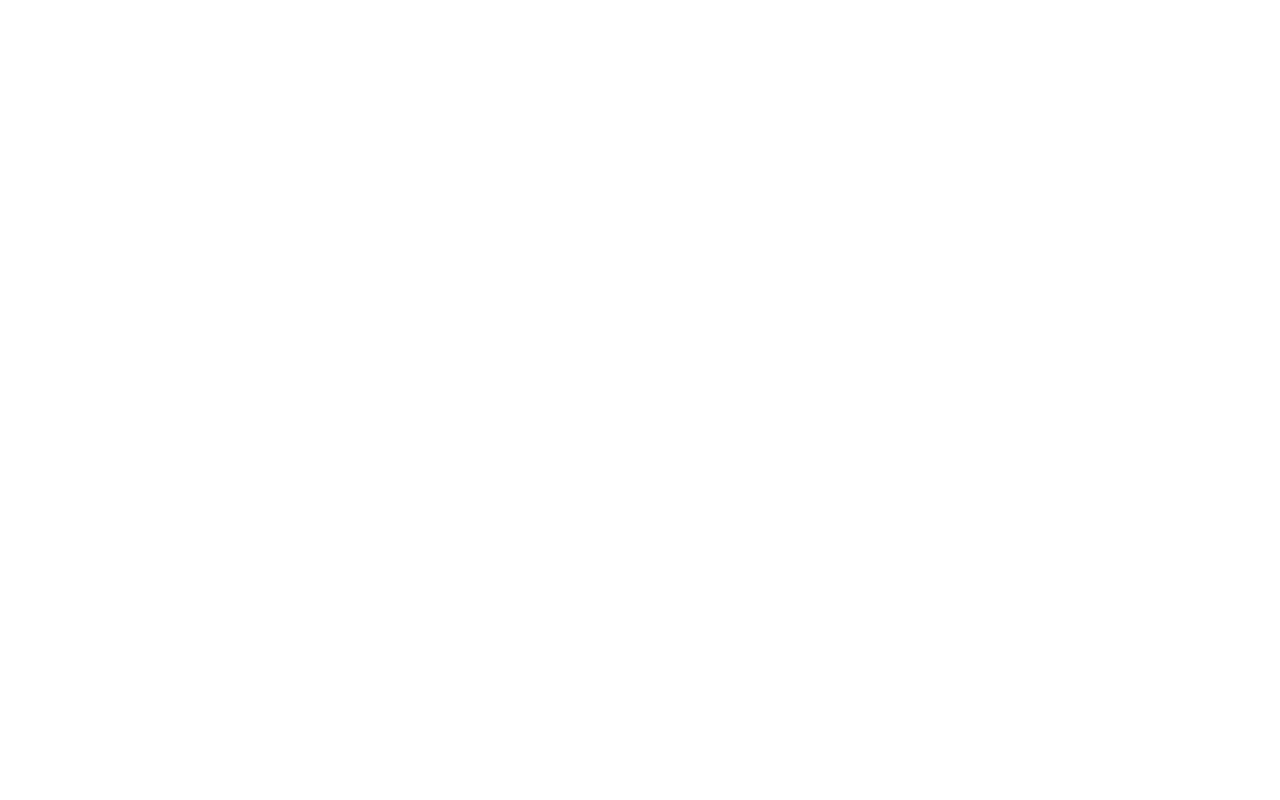
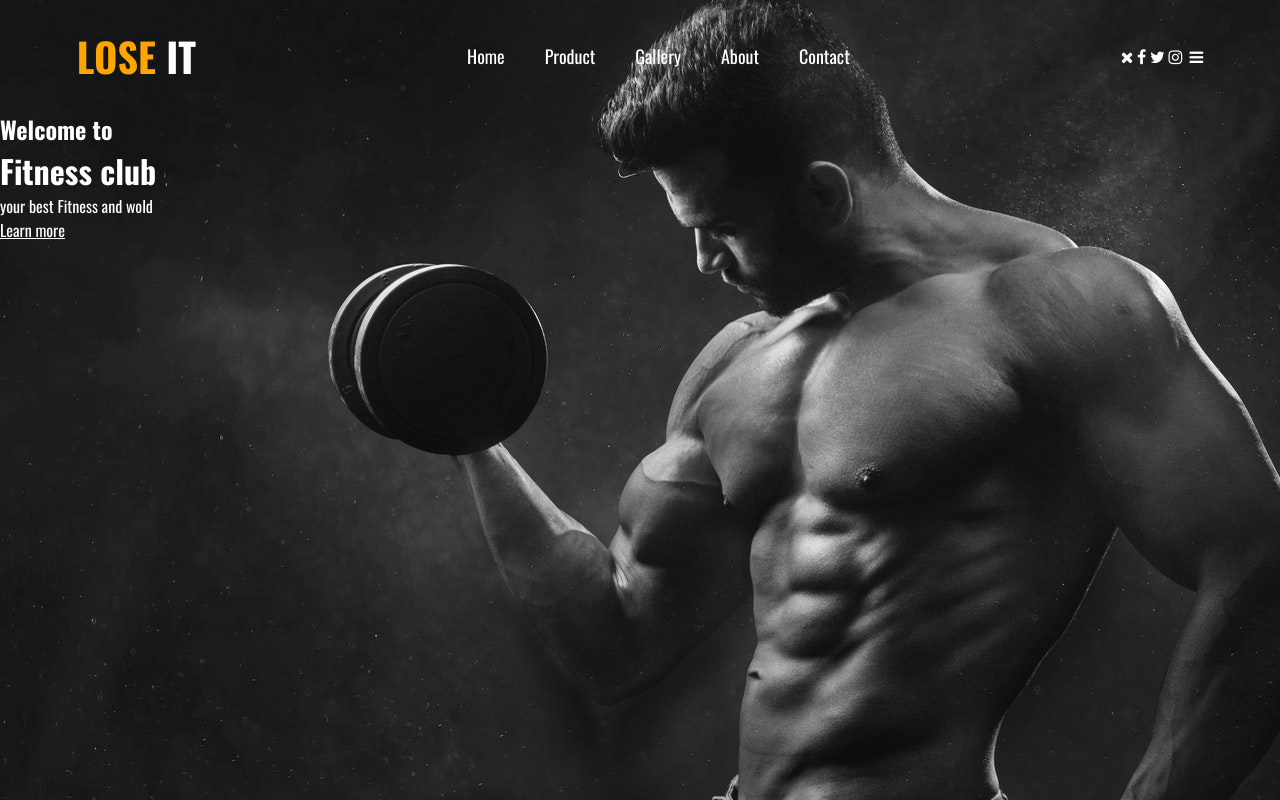
Before and after one commit to saafkhallid/Website-Fitness, a plain HTML site: page index.html in a window 1280 px wide. Drawn offline with nearby package versions, Linux system fonts and the light colour scheme.

Commit message:
structure html

```diff
--- a/css/style.css
+++ b/css/style.css
@@ -0,0 +1,48 @@
+*{
+    margin: 0;
+    padding: 0;
+    box-sizing: border-box;
+    color: #fff;
+    font-family: 'Oswald', sans-serif;
+
+}
+.container{
+    background: url('../images/Fitness.jpg');
+    background-repeat: no-repeat;
+    background-size: cover;
+    min-height: 100vh;
+    display: flex;
+    flex-direction: column;
+
+}
+nav {
+    display: flex;
+    padding: 2% 6%;
+    justify-content: space-between;
+}
+.nav-links{
+    flex: 1;
+    display: flex;
+    align-items: center;
+    justify-content: space-between;
+}
+.logo{
+    text-transform: uppercase;
+    font-size: 40px;
+}
+.logo span {
+    color: orange;
+}
+nav ul {
+    display: flex;
+    list-style: none;
+    margin: auto;
+}
+
+nav ul li {
+    margin: 0 20px;
+}
+nav ul li a {
+    text-decoration: none;
+    font-size: 18px;
+}
--- a/index.html
+++ b/index.html
@@ -4,10 +4,50 @@
     <meta charset="UTF-8">
     <meta http-equiv="X-UA-Compatible" content="IE=edge">
     <meta name="viewport" content="width=device-width, initial-scale=1.0">
+    <link rel="stylesheet" href="https://cdnjs.cloudflare.com/ajax/libs/font-awesome/4.7.0/css/font-awesome.css"
+        integrity="sha512-5A8nwdMOWrSz20fDsjczgUidUBR8liPYU+WymTZP1lmY9G6Oc7HlZv156XqnsgNUzTyMefFTcsFH/tnJE/+xBg=="
+        crossorigin="anonymous" referrerpolicy="no-referrer" />
+    <link rel="preconnect" href="https://fonts.googleapis.com">
+    <link rel="preconnect" href="https://fonts.gstatic.com" crossorigin>
+    <link href="https://fonts.googleapis.com/css2?family=Oswald:wght@200;300;400;500;600;700&display=swap"
+        rel="stylesheet">
+    <link rel="stylesheet" href="css/style.css">
     <title>Fitness</title>
 
 </head>
+
 <body>
+    <div class="container">
+        <nav>
+            <h1 class="logo"><span>lose</span> it</h1>
+            <div class="nav-links">
+                <ul>
+                    <li><a href="">Home</a></li>
+                    <li><a href="">Product</a></li>
+                    <li><a href="">Gallery</a></li>
+                    <li><a href="">About</a></li>
+                    <li><a href="">Contact</a></li>
+                </ul>
+                <div class="social">
+                    <a href=""><i class="fa fa-times"></i></a>
+                    <a href=""><i class="fa fa-facebook"></i></a>
+                    <a href=""><i class="fa fa-twitter"></i></a>
+                    <a href=""><i class="fa fa-instagram"></i></a>
+                    <a href=""><i class="fa fa-linkdin"></i></a>
+                    <a href=""><i class="fa fa-bars"></i></a>
+                </div>
+
+            </div>
+        </nav>
+        <div class="main">
+            <h2>Welcome to</h2>
+            <h1>Fitness club</h1>
+            <p>your best Fitness and wold</p>
+            <a href="" class="button">Learn more</a>
+        </div>
+
+    </div>
 
 </body>
+
 </html>
```
Also changed, not shown: images/Fitness.jpg (added).
